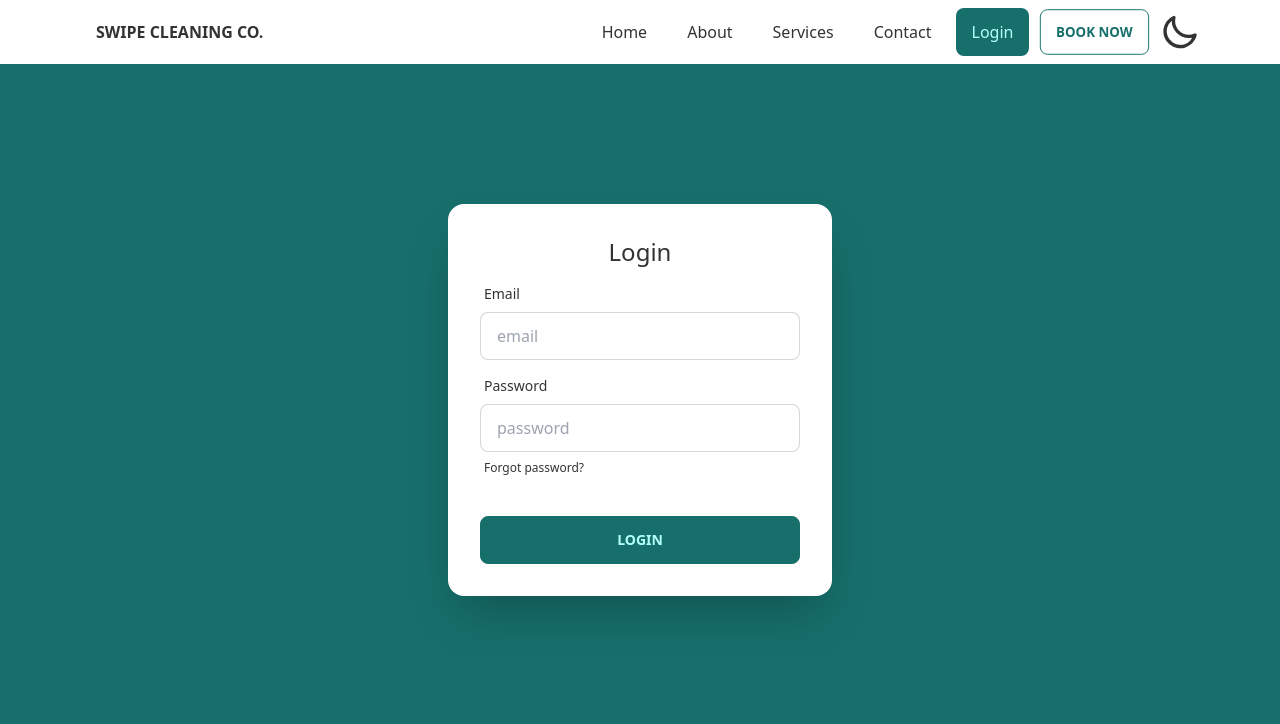
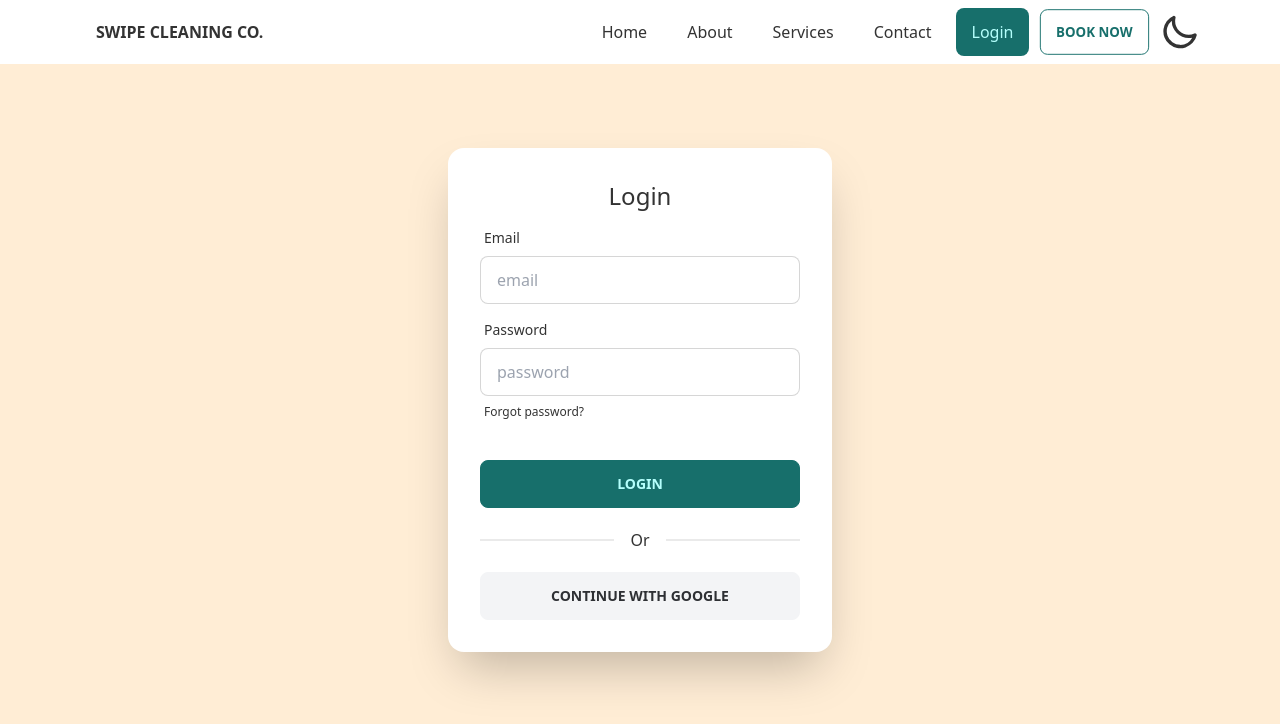
Before and after one commit to arnobtarafder/swipe-cleaning, a React (Create React App) app: page /login in a window 1280 px wide. Shown: the top 724 px of the page. Built offline with nearby package versions, Linux system fonts and the light colour scheme.

Commit message:
add: social button at login form

```diff
--- a/src/Pages/Login.js
+++ b/src/Pages/Login.js
@@ -2,7 +2,7 @@ import React from 'react';
 
 const Login = () => {
     return (
-        <div className='h-screen flex justify-center items-center bg-primary'>
+        <div className='h-screen flex justify-center items-center bg-accent'>
             <div class="card flex-shrink-0 w-full max-w-sm shadow-2xl bg-base-100">
                 <div class="card-body">
                     <h1 className='text-2xl text-center'>Login</h1>
@@ -24,6 +24,13 @@ const Login = () => {
                     <div class="form-control mt-6">
                         <button class="btn btn-primary">Login</button>
                     </div>
+
+                    <div className="divider">Or</div>
+
+
+                    <div class="form-control">
+                        <button class="btn btn-outline-primary hover:btn-accent">Continue With Google </button>
+                    </div>
                 </div>
             </div>
         </div>
```
